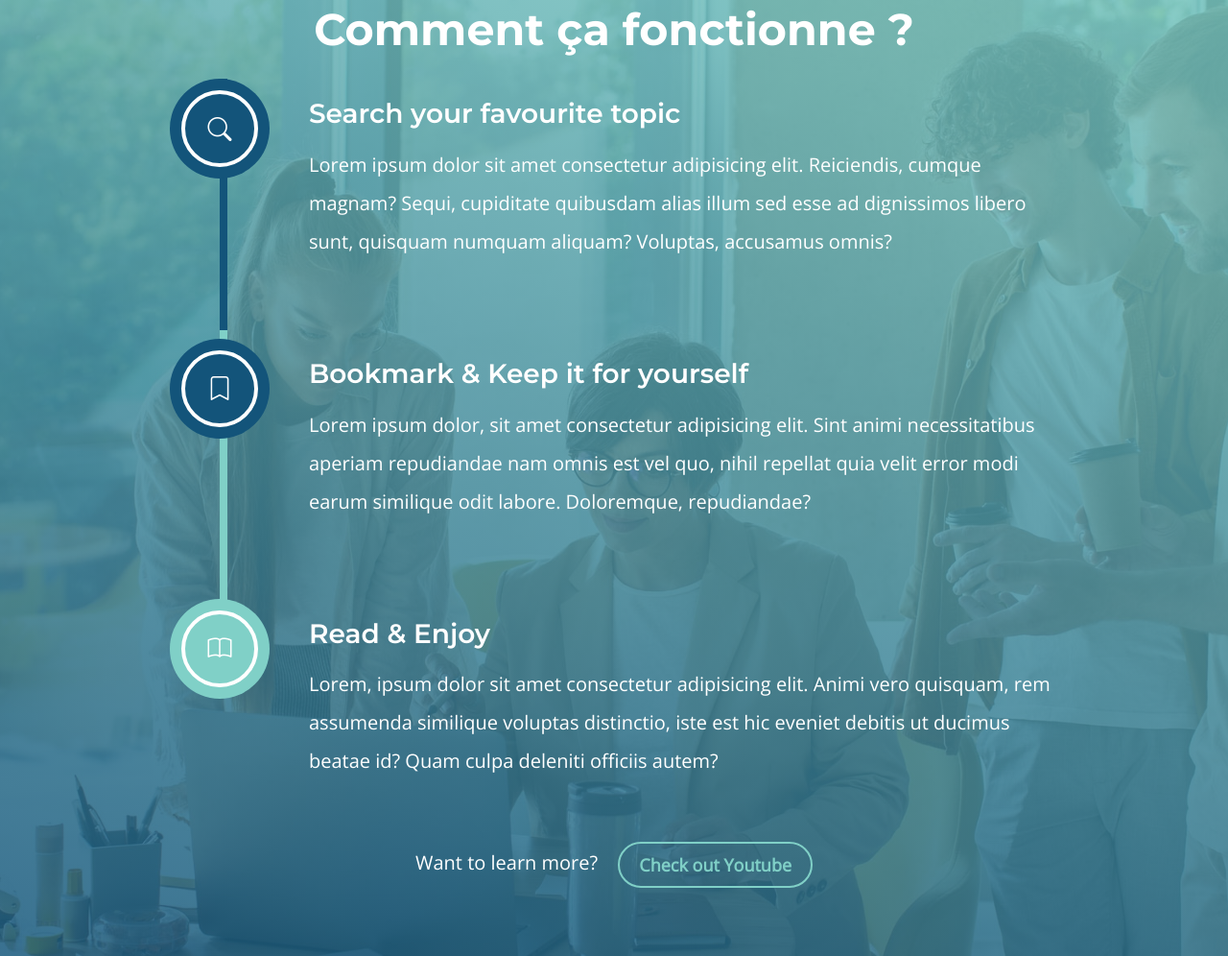
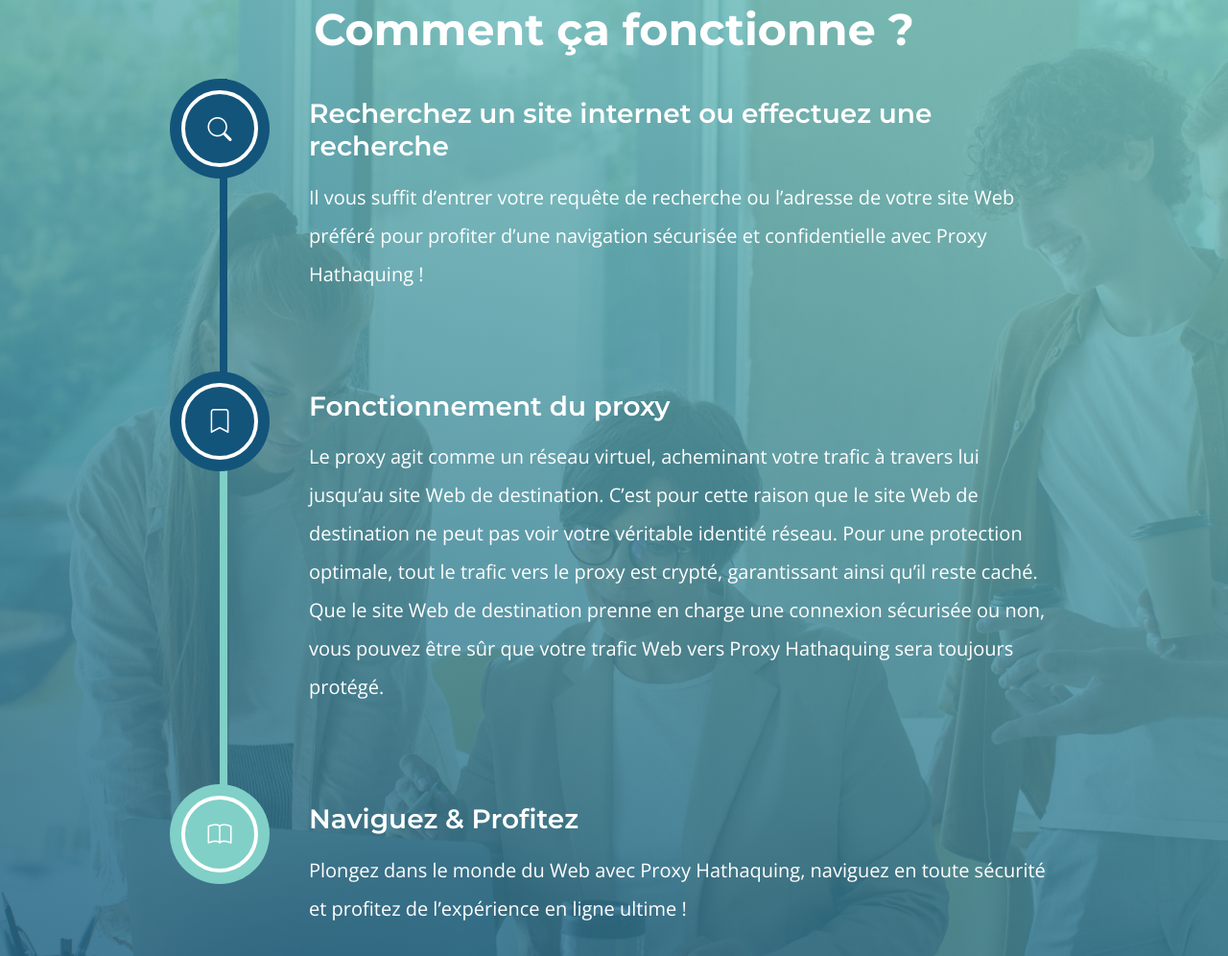
Before and after one commit to Croney-Tech/ProxyHathaquing, a plain HTML site: page index.html in a window 1280 px wide. Shown: the part 1912-2908 px from the top of the page at 96% size. Drawn offline with nearby package versions, Linux system fonts and the light colour scheme; a script that the page names is missing.

Commit message:
Update index.html
Signed-off-by: Croney-Tech <160621544+Croney-Tech@users.noreply.github.com>

```diff
--- a/index.html
+++ b/index.html
@@ -516,9 +516,9 @@
                                     </div>
 
                                     <li>
-                                        <h4 class="text-white mb-3">Search your favourite topic</h4>
+                                        <h4 class="text-white mb-3">Recherchez un site internet ou effectuez une recherche</h4>
 
-                                        <p class="text-white">Lorem ipsum dolor sit amet consectetur adipisicing elit. Reiciendis, cumque magnam? Sequi, cupiditate quibusdam alias illum sed esse ad dignissimos libero sunt, quisquam numquam aliquam? Voluptas, accusamus omnis?</p>
+                                        <p class="text-white">Il vous suffit d’entrer votre requête de recherche ou l’adresse de votre site Web préféré pour profiter d’une navigation sécurisée et confidentielle avec Proxy Hathaquing !</p>
 
                                         <div class="icon-holder">
                                           <i class="bi-search"></i>
@@ -526,9 +526,9 @@
                                     </li>
 
                                     <li>
-                                        <h4 class="text-white mb-3">Bookmark &amp; Keep it for yourself</h4>
+                                        <h4 class="text-white mb-3">Fonctionnement du proxy</h4>
 
-                                        <p class="text-white">Lorem ipsum dolor, sit amet consectetur adipisicing elit. Sint animi necessitatibus aperiam repudiandae nam omnis est vel quo, nihil repellat quia velit error modi earum similique odit labore. Doloremque, repudiandae?</p>
+                                        <p class="text-white">Le proxy agit comme un réseau virtuel, acheminant votre trafic à travers lui jusqu’au site Web de destination. C’est pour cette raison que le site Web de destination ne peut pas voir votre véritable identité réseau. Pour une protection optimale, tout le trafic vers le proxy est crypté, garantissant ainsi qu’il reste caché. Que le site Web de destination prenne en charge une connexion sécurisée ou non, vous pouvez être sûr que votre trafic Web vers Proxy Hathaquing sera toujours protégé.</p>
 
                                         <div class="icon-holder">
                                           <i class="bi-bookmark"></i>
@@ -536,9 +536,9 @@
                                     </li>
 
                                     <li>
-                                        <h4 class="text-white mb-3">Read &amp; Enjoy</h4>
+                                        <h4 class="text-white mb-3">Naviguez &amp; Profitez</h4>
 
-                                        <p class="text-white">Lorem, ipsum dolor sit amet consectetur adipisicing elit. Animi vero quisquam, rem assumenda similique voluptas distinctio, iste est hic eveniet debitis ut ducimus beatae id? Quam culpa deleniti officiis autem?</p>
+                                        <p class="text-white">Plongez dans le monde du Web avec Proxy Hathaquing, naviguez en toute sécurité et profitez de l’expérience en ligne ultime !</p>
 
                                         <div class="icon-holder">
                                           <i class="bi-book"></i>
```
